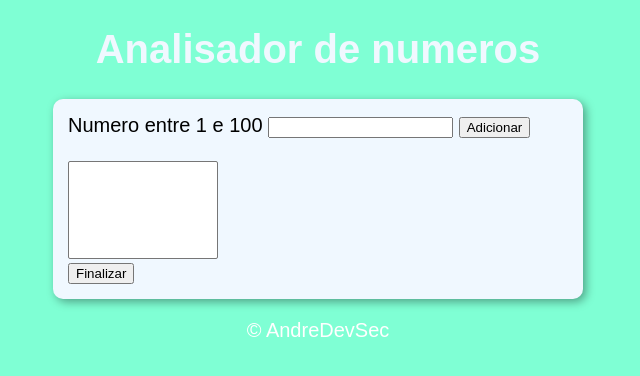
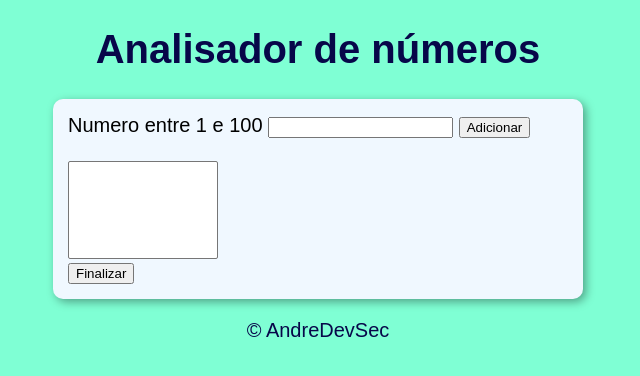
Before and after one commit to andredevsec/Atividade-web-utilizando-JS, a plain HTML site: page contador-numero/index.html in a window 1280 px wide. Shown: the whole page, without its empty margins (322-962 px from the left). Drawn offline with Linux system fonts and the light colour scheme.

Commit message:
ajustes final

```diff
--- a/contador-numero/index.html
+++ b/contador-numero/index.html
@@ -10,7 +10,7 @@
 <body>
     <header>
         <h1>
-            Analisador de numeros
+            Analisador de números
         </h1>
     </header>
     <section>
--- a/contador-numero/style.css
+++ b/contador-numero/style.css
@@ -4,7 +4,7 @@ body{
 }
 
 header{
-    color: aliceblue;
+    color: rgb(7, 7, 73);
     text-align: center;
 }
 
@@ -22,7 +22,7 @@ select#flista{
 }
 
 footer {
-    color: white;
+    color: rgb(7, 7, 73);
     text-align: center;
     font-size: italic;
 }
```
